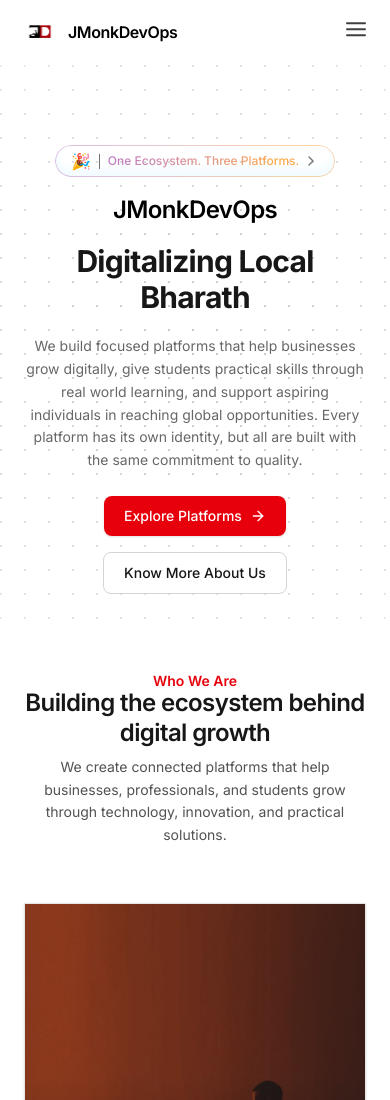
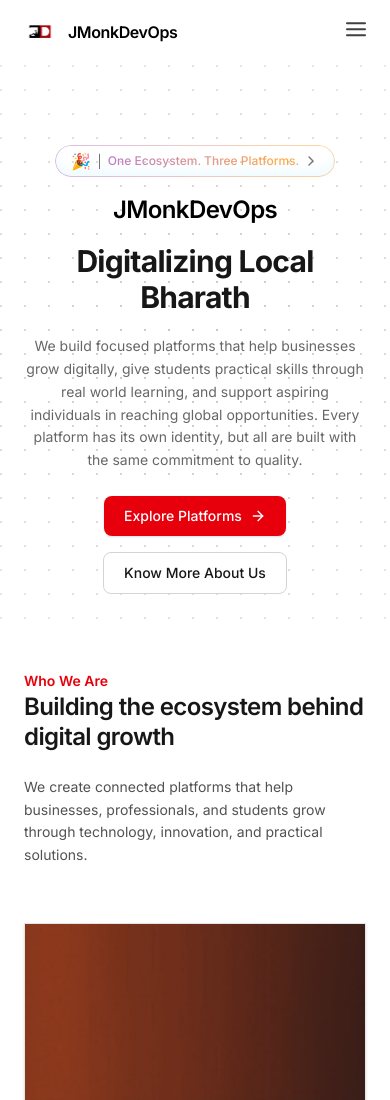
Before and after one commit to LeelaMohan217/J-Monk-Devops, a React (Vite) app: page / in a window 390 px wide. Shown: the top 1100 px of the page. Built offline with nearby package versions, Linux system fonts and the light colour scheme.

Commit message:
Add split layout to SectionHeading for Who We Are
New align="split" variant puts eyebrow+title on the left and
description on the right (stacked on mobile), used only in
IntroSection — other sections keep their existing centered/left
layouts.

```diff
--- a/src/pages/home/IntroSection.jsx
+++ b/src/pages/home/IntroSection.jsx
@@ -15,6 +15,7 @@ const IntroSection = () => {
           eyebrow="Who We Are"
           title="Building the ecosystem behind digital growth"
           description="We create connected platforms that help businesses, professionals, and students grow through technology, innovation, and practical solutions."
+          align="split"
         />
 
         <div className="grid items-center gap-8 lg:grid-cols-[2fr_3fr]">
--- a/src/pages/home/SectionHeading.jsx
+++ b/src/pages/home/SectionHeading.jsx
@@ -9,6 +9,42 @@ const SectionHeading = ({
   light = false,
 }) => {
   const alignClass = align === "left" ? "items-start text-left" : "items-center text-center";
+
+  if (align === "split") {
+    return (
+      <motion.div
+        variants={fadeIn("up", 0.1)}
+        initial="hidden"
+        whileInView="show"
+        viewport={{ once: true, amount: 0.5 }}
+        className="flex flex-col gap-6 md:flex-row md:items-end md:justify-between"
+      >
+        <div className="flex flex-col gap-1 text-left">
+          {eyebrow && (
+            <span className="text-sm font-semibold leading-none text-red-600">
+              {eyebrow}
+            </span>
+          )}
+          <h2
+            className={`text-2xl sm:text-3xl md:text-4xl font-semibold tracking-tight leading-tight ${
+              light ? "text-white" : "text-neutral-900"
+            }`}
+          >
+            {title}
+          </h2>
+        </div>
+        {description && (
+          <p
+            className={`max-w-md text-sm md:text-base leading-relaxed text-left ${
+              light ? "text-neutral-400" : "text-neutral-600"
+            }`}
+          >
+            {description}
+          </p>
+        )}
+      </motion.div>
+    );
+  }
 
   return (
     <motion.div
```
